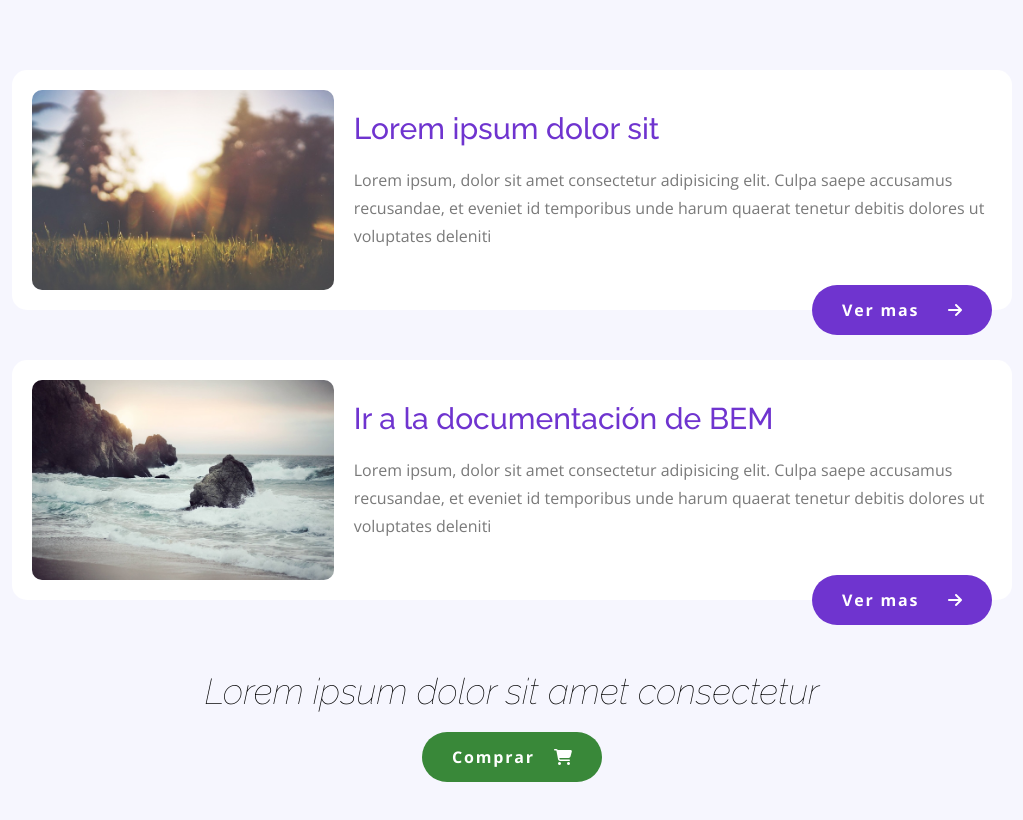
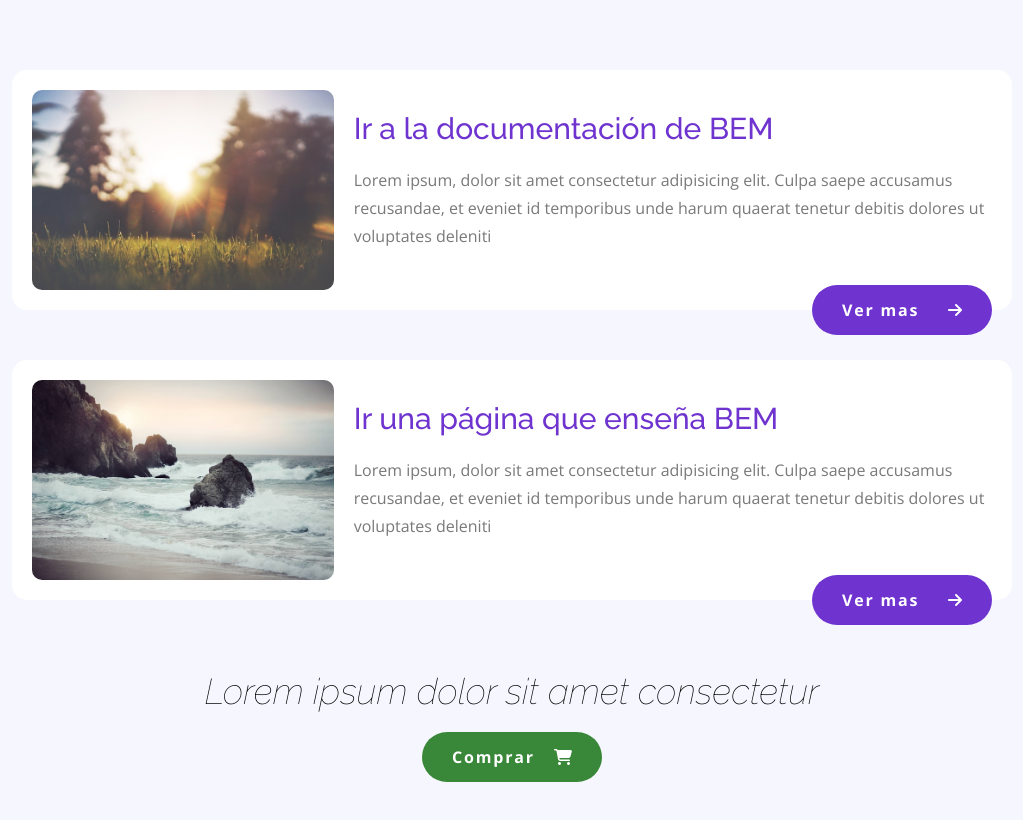
Before and after one commit to ferpmdev/bem-codigo_base, a plain HTML site: page index.html in a window 1280 px wide. Shown: the whole page, without its empty margins (128-1151 px from the left). Drawn offline with nearby package versions, Linux system fonts and the light colour scheme.

Commit message:
agregue links

```diff
--- a/index.html
+++ b/index.html
@@ -21,7 +21,9 @@
           </a>
           <div class="card_text">
             <h3 class="card__h3">
-              <a href="#" class="card__a">Lorem ipsum dolor sit</a>
+              <a href="http://getbem.com/introduction/" class="card__a"
+                >Ir a la documentación de BEM</a
+              >
             </h3>
             <p class="card__extract">
               Lorem ipsum, dolor sit amet consectetur adipisicing elit. Culpa
@@ -42,8 +44,8 @@
           </a>
           <div class="card_text">
             <h3 class="card__h3">
-              <a href="http://getbem.com/introduction/" class="card__a"
-                >Ir a la documentación de BEM</a
+              <a href="https://9elements.com/bem-cheat-sheet/" class="card__a"
+                >Ir una página que enseña BEM</a
               >
             </h3>
             <p class="card__extract">
```
